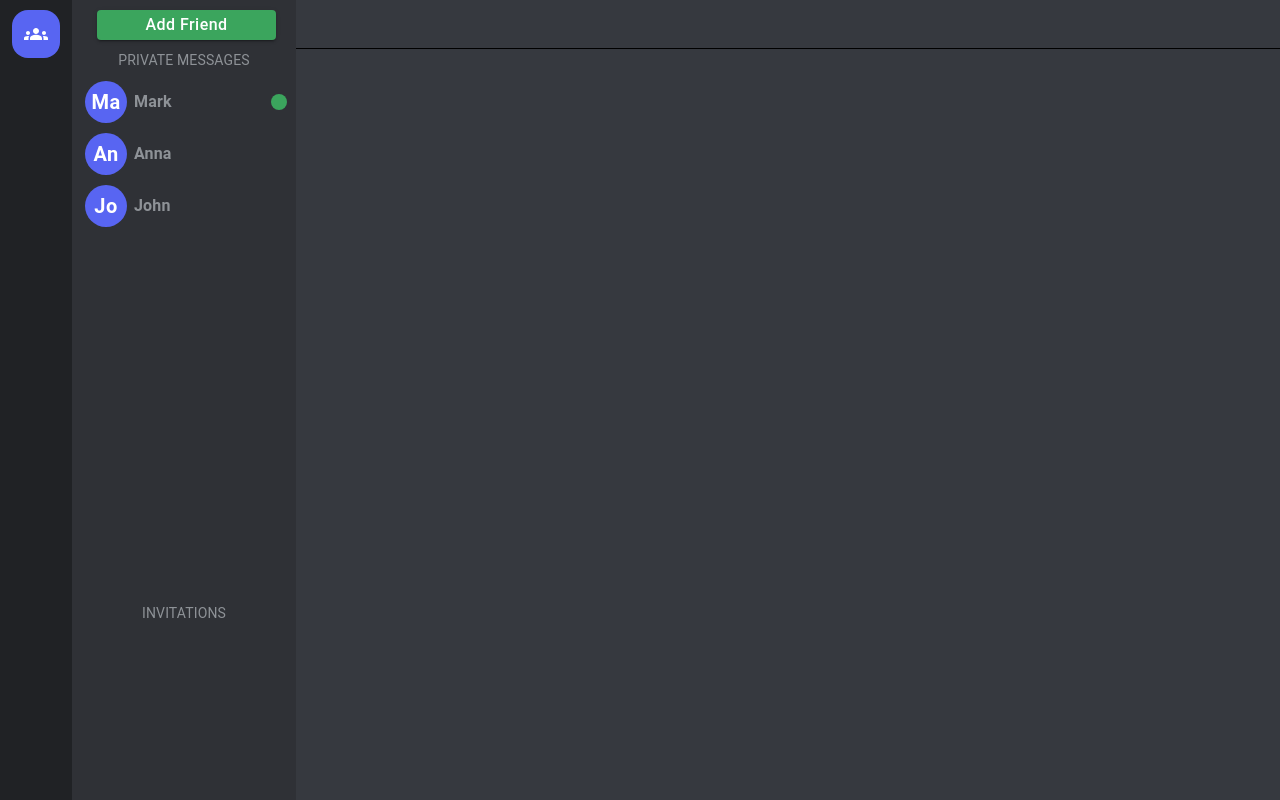
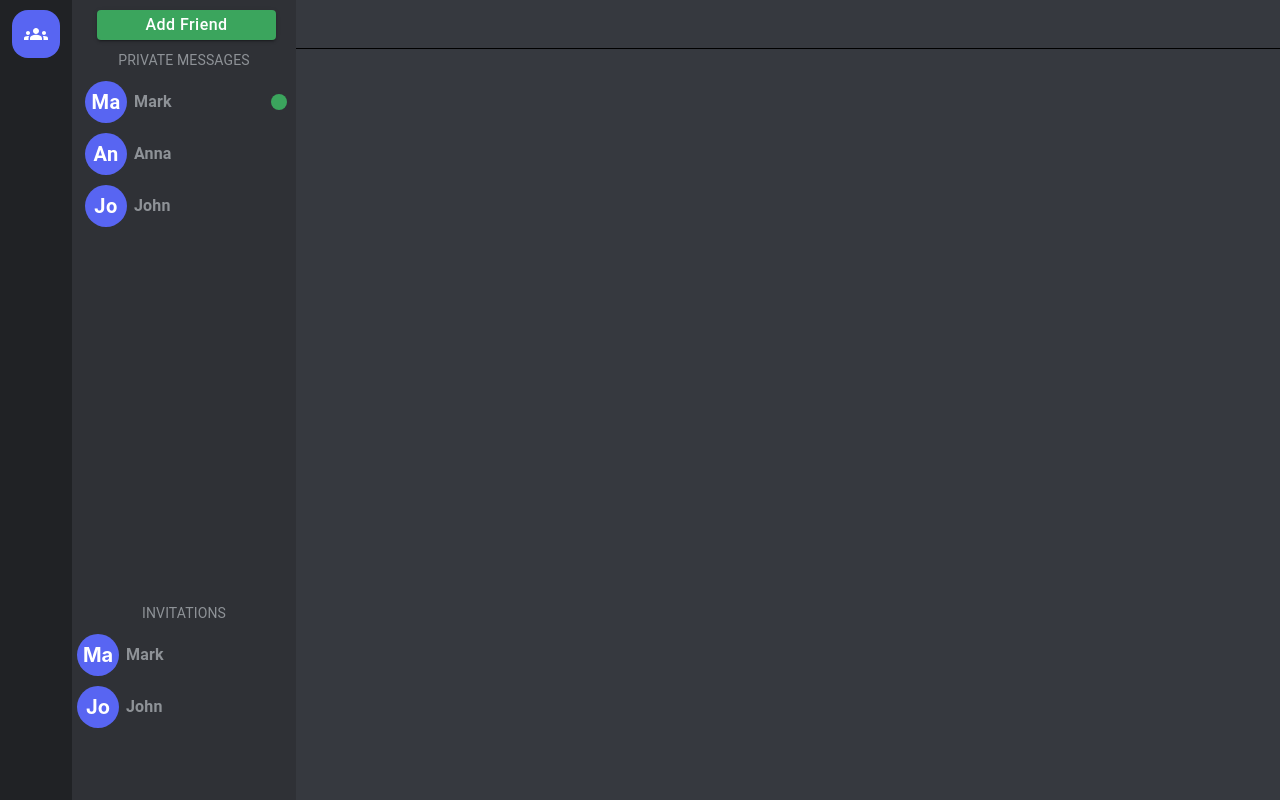
Before and after one commit to shashankdkte/new-discord-frontend, a React (Create React App) app: page / in a window 1280 px wide. Built offline with nearby package versions, Linux system fonts and the light colour scheme.

Commit message:
Creating Dummy Invitations

```diff
--- a/package.json
+++ b/package.json
@@ -3,6 +3,7 @@
   "version": "0.1.0",
   "private": true,
   "dependencies": {
+    "@babel/plugin-proposal-private-property-in-object": "^7.21.11",
     "@emotion/react": "^11.11.1",
     "@emotion/styled": "^11.11.0",
     "@mui/icons-material": "^5.13.7",
--- a/src/Dashboard/FriendsSideBar/PendingInvitationList/PendingInvitationList.js
+++ b/src/Dashboard/FriendsSideBar/PendingInvitationList/PendingInvitationList.js
@@ -1,5 +1,22 @@
 import React from 'react'
 import { styled } from "@mui/material";
+import PendingListInvitationItem from './PendingListInvitationItem';
+const DUMMY_INVITATIONS = [
+  {
+    _id: "1",
+    senderId: {
+      username: "Mark",
+      mail: "dummy@ad.com",
+    },
+  },
+  {
+    _id: "2",
+    senderId: {
+      username: "John",
+      mail: "John@ad.com",
+    },
+  },
+];
 
 const MainContainer = styled("div")({
   width: "100%",
@@ -13,7 +30,14 @@ const MainContainer = styled("div")({
 const PendingInvitationList = () => {
   return (
     <MainContainer>
-
+      {DUMMY_INVITATIONS.map((invitation) => (
+        <PendingListInvitationItem
+          key={invitation._id}
+          id={invitation._id}
+          username={invitation.senderId.username}
+          mail={invitation.senderId.mail}
+        />
+      ))}
     </MainContainer>
   )
 }
--- /dev/null
+++ b/src/Dashboard/FriendsSideBar/PendingInvitationList/PendingListInvitationItem.js
@@ -0,0 +1,47 @@
+import { Box, Tooltip, Typography } from '@mui/material';
+import React, { useState } from 'react'
+import Avatar from '../../../shared/Avatar';
+
+const PendingListInvitationItem = ({ id, username, mail, acceptFriendInvitation = () => { },
+  rejectFriendInvitation = () => { } }) => {
+
+
+  const [buttonsDisabled, setButtonDisabled] = useState(false);
+
+  const handleAcceptInvitation = () => {
+    acceptFriendInvitation({ id });
+    setButtonDisabled(true)
+  }
+
+  const handleRejectInvitation = () => {
+    rejectFriendInvitation({ id })
+    setButtonDisabled(true)
+  }
+  return (
+    <Tooltip title={mail}>
+      <div style={{width:"100%"}}>
+        <Box sx={{
+          width: "100%",
+          height: "42px",
+          marginTop: "10px",
+          display: "flex",
+          alignItems: "center",
+          justifyContent:"space-between"
+        }}>
+          <Avatar username={username} />
+          <Typography
+            sx={{
+              marginLeft: "7px",
+              fontWeight: "700",
+              color: "#8e9297",
+              flexGrow: 1,
+            }}
+            variant='subtitle1'
+          >{username}</Typography>
+      </Box>
+      </div>
+    </Tooltip>
+  )
+}
+
+export default PendingListInvitationItem
```
Also changed, not shown: 1 other file (tests, documents, lock files or other folders).
